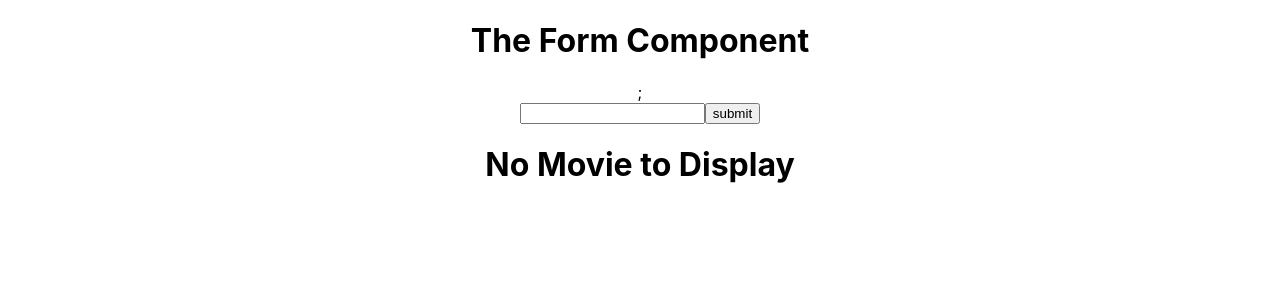
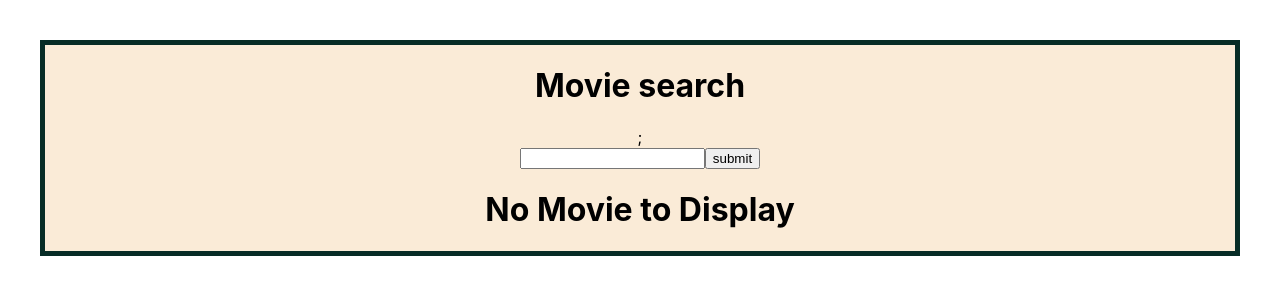
Before and after one commit to GeorgiDKarchev/simple-rect-application, a React (Create React App) app: page / in a window 1280 px wide. Shown: the top 300 px of the page. Built offline with nearby package versions, Linux system fonts and the light colour scheme; no server answers.

Commit message:
styling the page

```diff
--- a/src/components/Form.js
+++ b/src/components/Form.js
@@ -20,7 +20,7 @@ export default function Form(props){
 
     return (
       <div>
-        <h1>The Form Component</h1>;
+        <h1>Movie search</h1>;
         <form onSubmit={handleSubmit}>
             <input
              type ="text"
--- a/src/index.css
+++ b/src/index.css
@@ -11,3 +11,9 @@ code {
   font-family: source-code-pro, Menlo, Monaco, Consolas, 'Courier New',
     monospace;
 }
+
+.App{
+  margin :40px;
+  background-color: antiquewhite;
+  border:5px solid rgb(7, 44, 38);
+}
```
